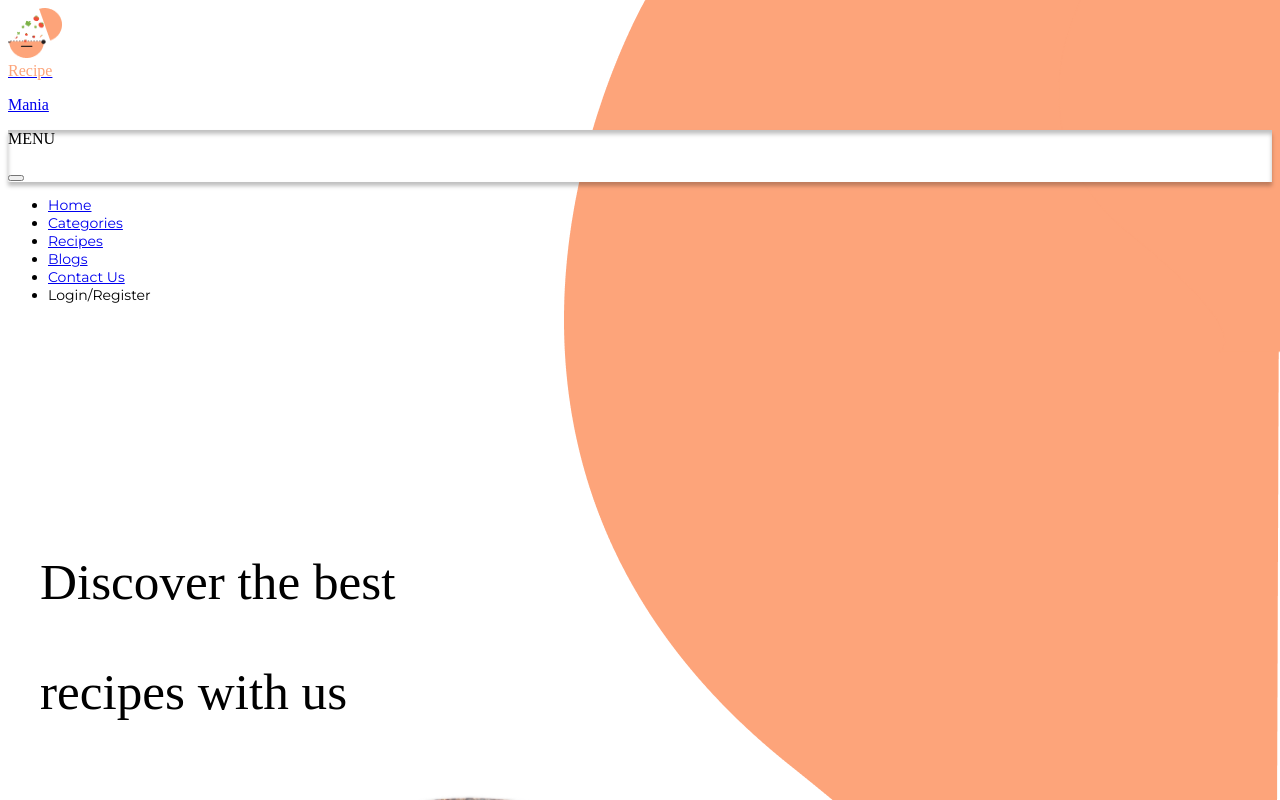
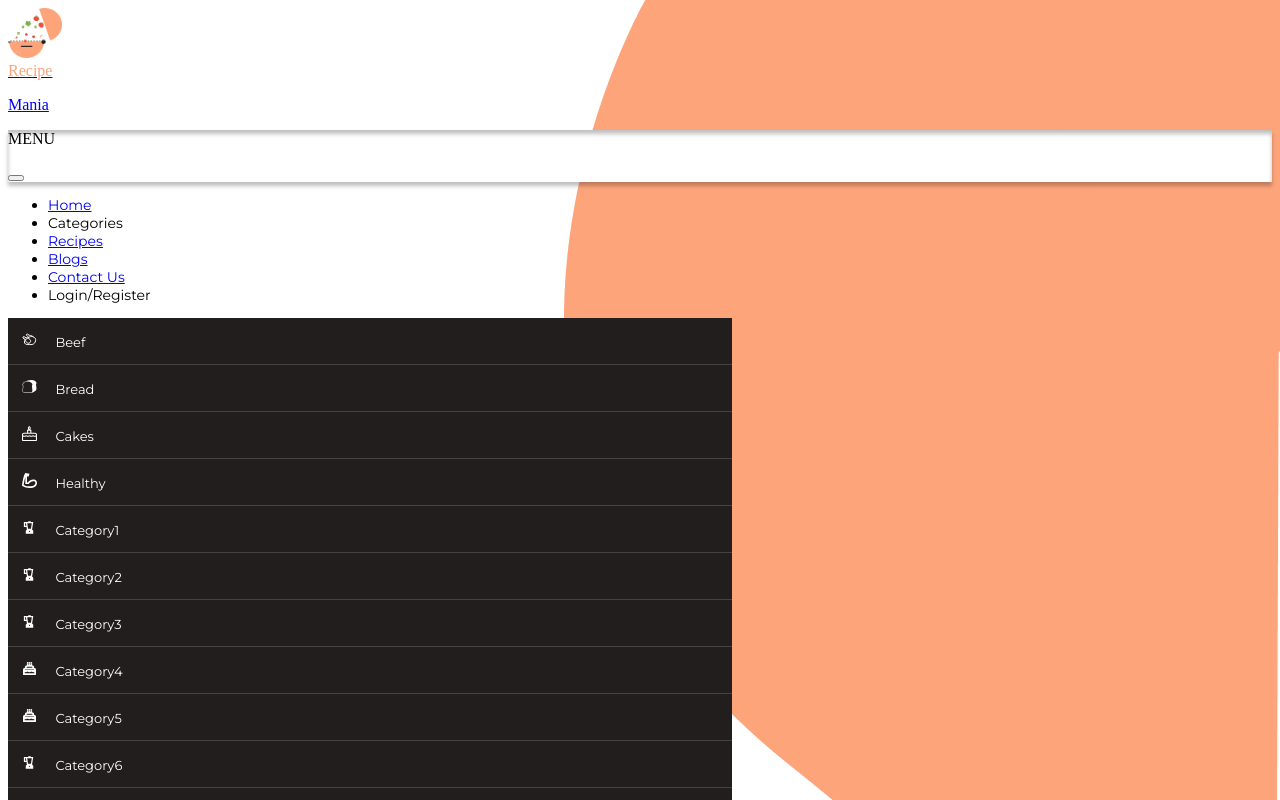
Before and after one commit to sHARP-Devz/Recipemania, an Angular app: page /layouts/home in a window 1280 px wide. Both pictures are taken after a click on the item "Categories". Shown: the top 800 px of the page. Built offline with nearby package versions, Linux system fonts and the light colour scheme.

Commit message:
resolving conflicts

```diff
--- a/src/app/layouts/landing-page/landing-page.component.html
+++ b/src/app/layouts/landing-page/landing-page.component.html
@@ -24,8 +24,8 @@
           <li class="nav-item pe-2">
             <a class="nav-link"  href="#">Home</a>
           </li>
-          <li class="nav-item pe-2">
-            <a class="nav-link"  href="#">Categories</a>
+          <li (click)="toggleCategories()" class="nav-item pe-2">
+            <a class="nav-link" aria-current="page">Categories</a>
           </li>
           <li class="nav-item pe-2">
             <a routerLink = "/layouts/recipe" class="nav-link">Recipes</a>
@@ -43,7 +43,9 @@
       </div>
     </div>
 
-
+    <div *ngIf="categoriesShow" class="categories position-absolute">
+      <app-categories></app-categories>
+    </div>
 
   </nav>
 
@@ -205,10 +207,8 @@
 
       <div class="col-12 col-md-6">
         <p class="fs-3 fw-bold">Categories</p>
-        <div class="row category-block">
-          <div class="col-4 text-center category-item primary-color primary-background">
-
-          </div>
+        <div class="row d-flex justify-content-start w-100 w-lg-50c mt-5">
+          <app-footcat></app-footcat>
         </div>
       </div>
 
--- a/src/app/layouts/layouts.module.ts
+++ b/src/app/layouts/layouts.module.ts
@@ -9,6 +9,8 @@ import { ModalComponent } from '../shared/components/modal/modal.component';
 import { LoginComponent } from '../auth/login/login.component';
 import { MatIconModule } from '@angular/material/icon';
 import { RecipePageComponent } from './recipe-page/recipe-page.component';
+import { CategoriesComponent } from '../shared/components/categories/categories.component';
+import { FootcatComponent } from '../shared/components/footcat/footcat.component';
 
 
 @NgModule({
@@ -22,7 +24,9 @@ import { RecipePageComponent } from './recipe-page/recipe-page.component';
     LayoutsRoutingModule,
     MatIconModule,
     ModalComponent,
-    LoginComponent
+    LoginComponent,
+    CategoriesComponent,
+    FootcatComponent
   ],
   exports: [
     LandingPageComponent,
```
